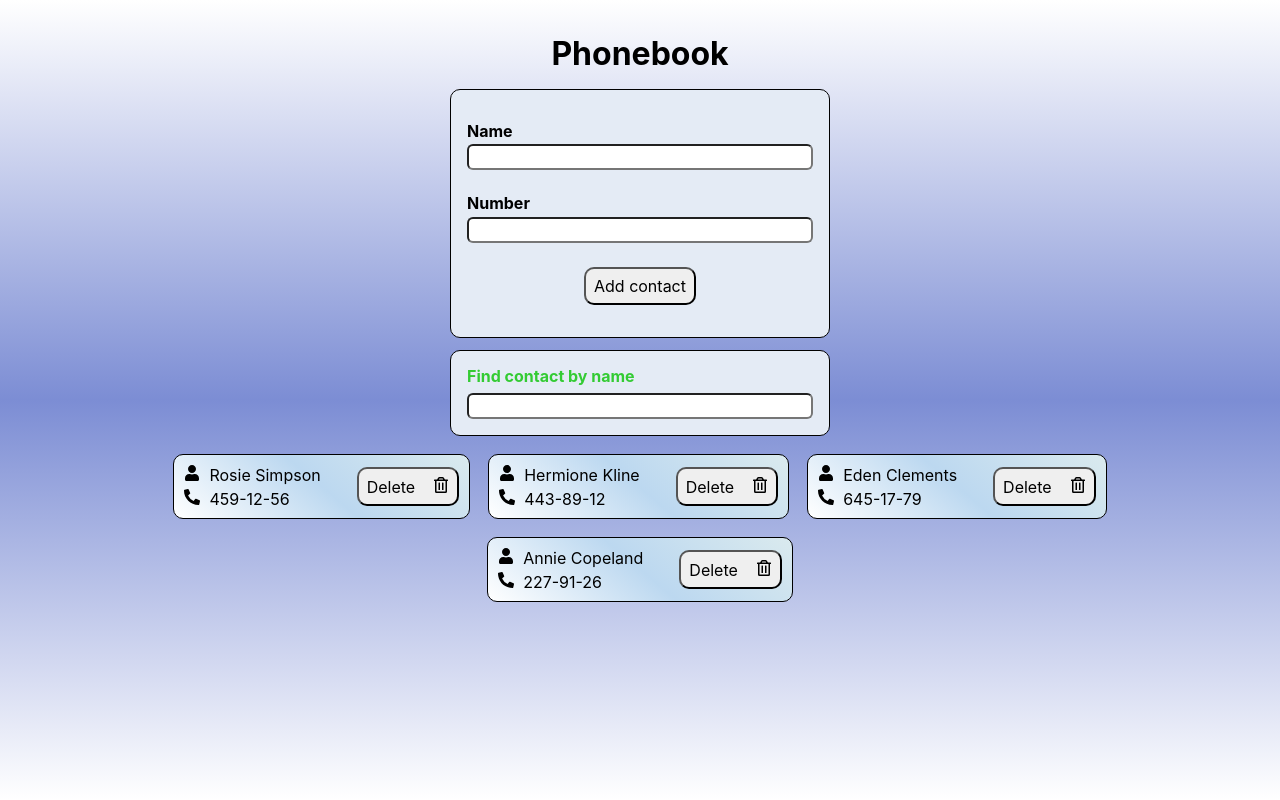
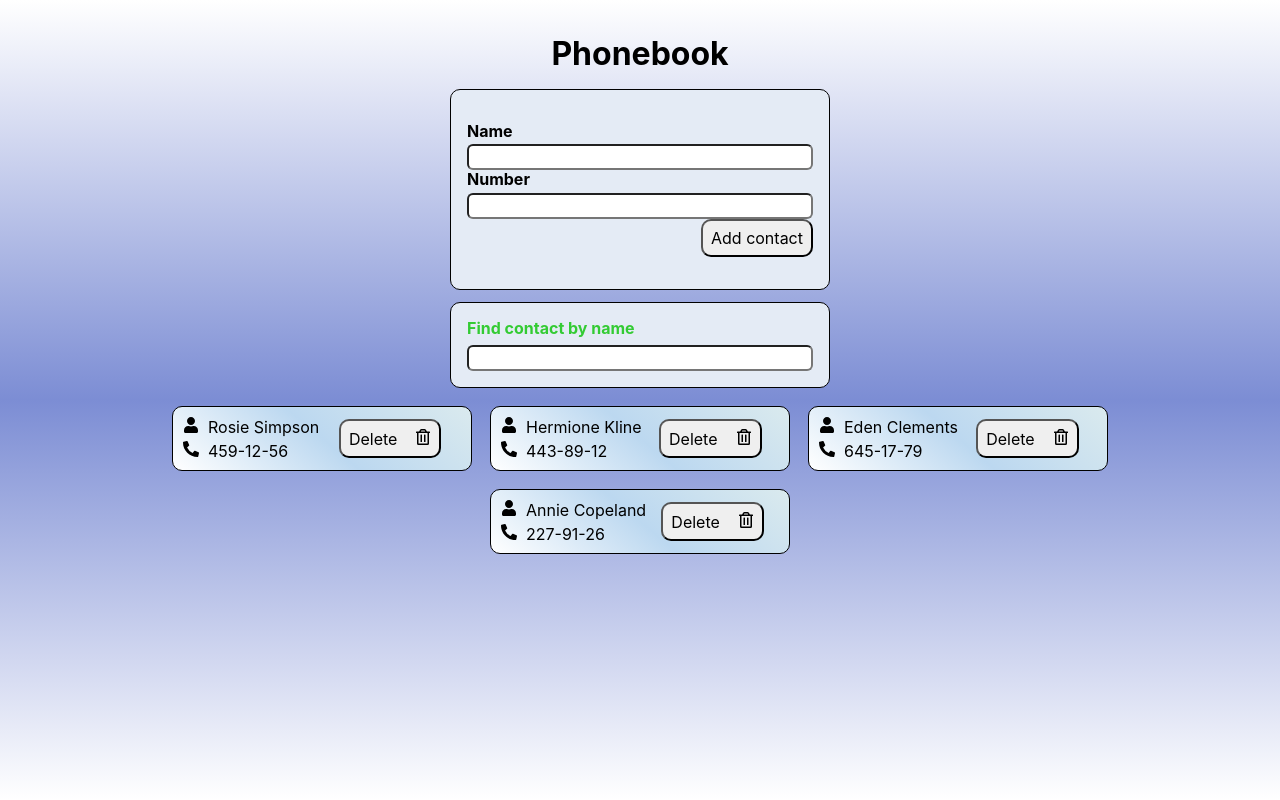
Before and after one commit to Mr-Elilah/goit-react-hw-03, a React (Vite) app: page / in a window 1280 px wide. Built offline with nearby package versions, Linux system fonts and the light colour scheme.

Commit message:
media screen styles

```diff
--- a/src/components/ContactForm/ContactForm.module.css
+++ b/src/components/ContactForm/ContactForm.module.css
@@ -5,7 +5,7 @@
   padding: 32px 16px;
   display: flex;
   flex-direction: column;
-  gap: 24px;
+
   min-width: 380px;
   margin-bottom: 12px;
   background-color: #e4ebf5;
@@ -35,7 +35,7 @@
 .btn {
   border-radius: 10px;
   padding: 8px;
-  margin: auto;
+  margin-left: auto;
   &:hover,
   &:focus {
     background-color: rgb(183, 183, 211);
--- a/src/components/ContactList/ContactList.module.css
+++ b/src/components/ContactList/ContactList.module.css
@@ -7,7 +7,7 @@
 .listItem {
   display: flex;
   justify-content: space-between;
-  gap: 36px;
+  min-width: 300px;
   padding: 10px;
   border: 1px solid #000;
   border-radius: 10px;
```
